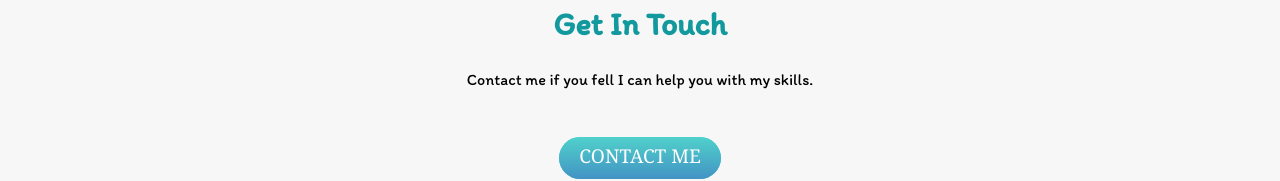
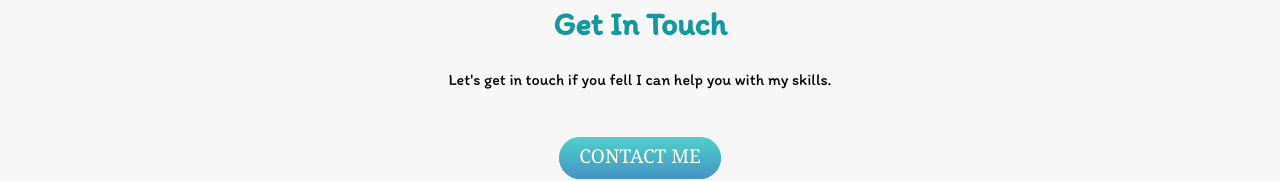
Before and after one commit to divyanshukumar11/1st, a plain HTML site: page index.html in a window 1280 px wide. Shown: the part 2012-2193 px from the top of the page. Drawn offline with Linux system fonts and the light colour scheme.

Commit message:
Update index.html

```diff
--- a/index.html
+++ b/index.html
@@ -46,7 +46,7 @@
     <hr>
     <br><br>
     <h2>Get In Touch</h2>
-    <p>Contact me if you fell I can help you with my skills.</p>
+    <p>Let's get in touch if you fell I can help you with my skills.</p>
     <br><br>
     <a class="btn" href="dkumar8877@gmail.com">CONTACT ME</a>
     <br><br><br><br>
```
